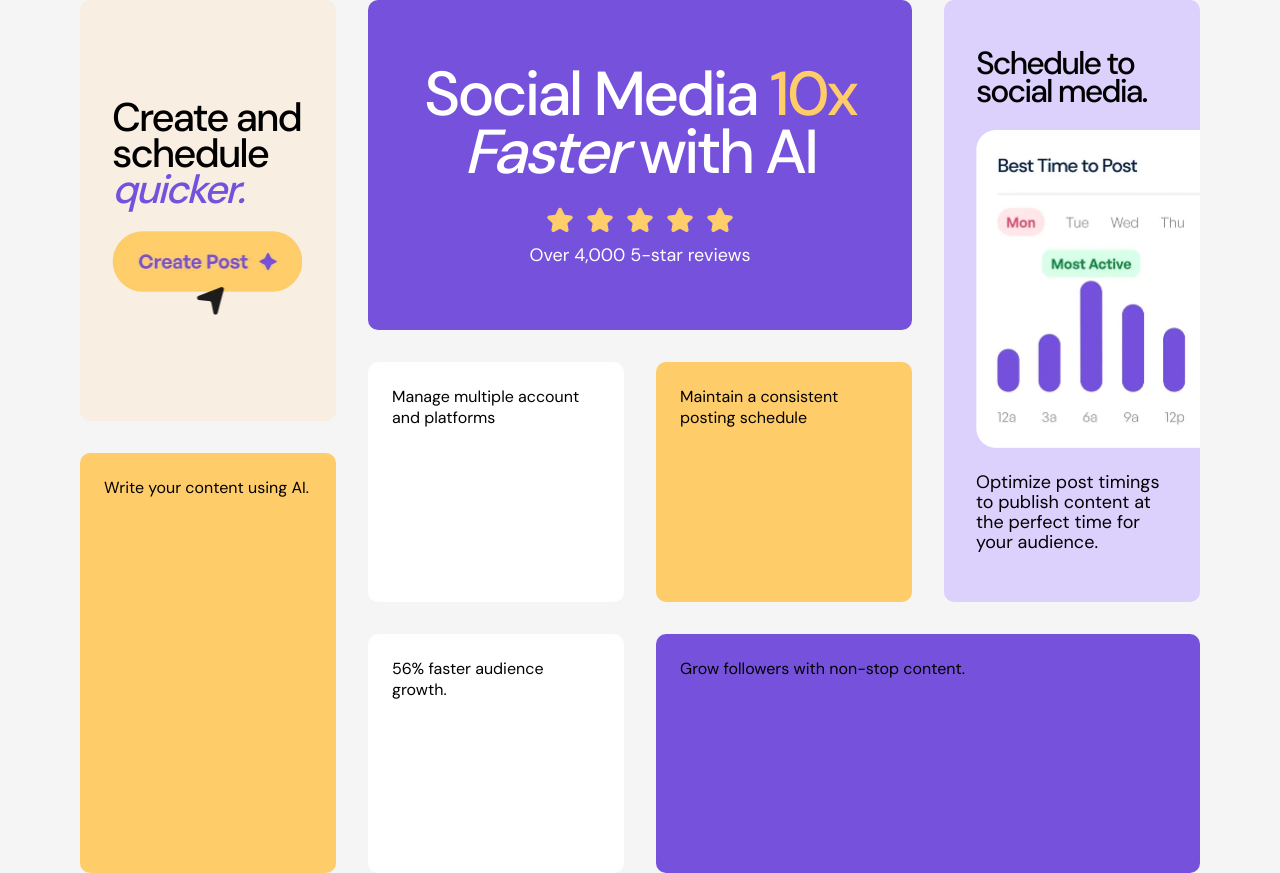
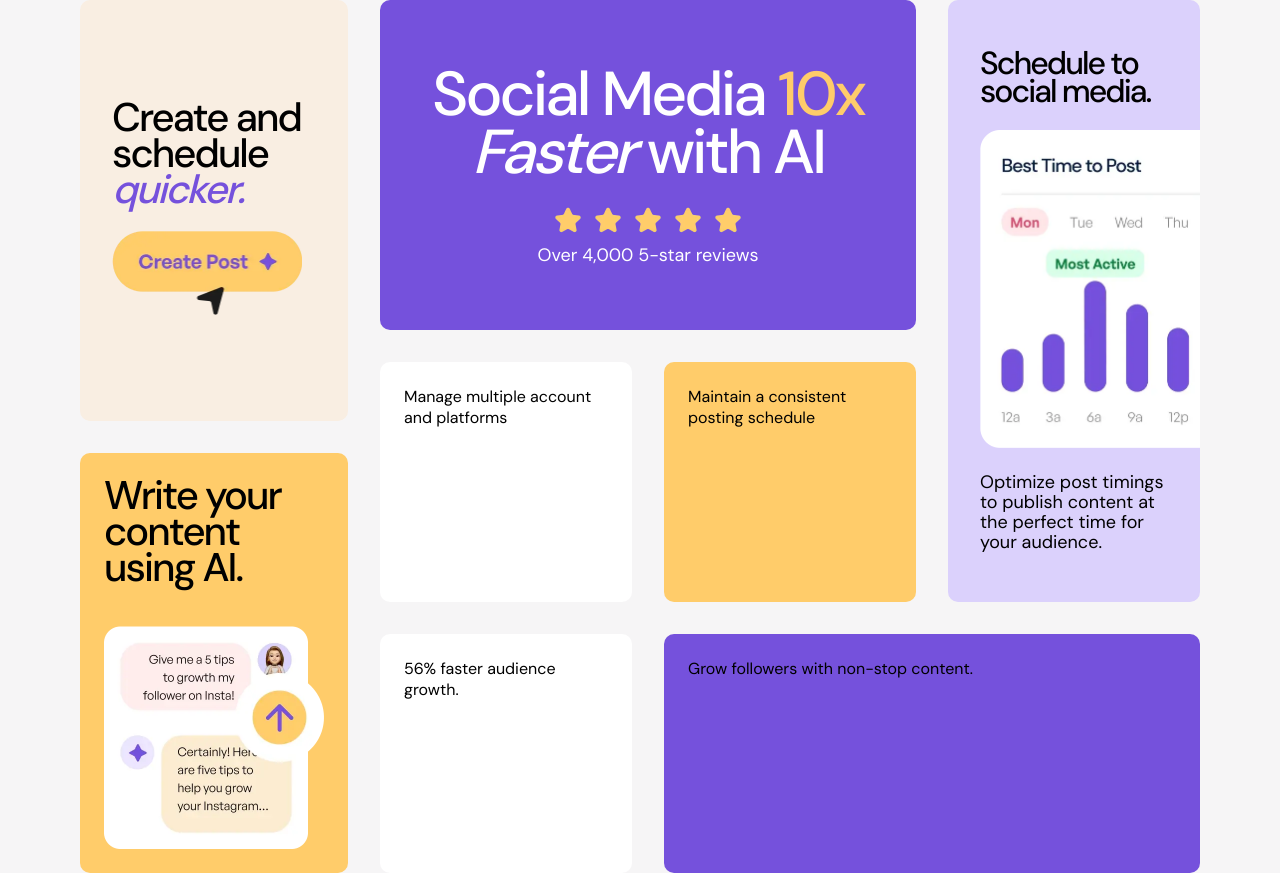
Before and after one commit to marcel-schmidt-dev/bento-grid, a plain HTML site: page index.html in a window 1280 px wide. Drawn offline with Linux system fonts and the light colour scheme.

Commit message:
Refactor HTML and CSS for grid layout and add AI content illustration

```diff
--- a/index.html
+++ b/index.html
@@ -26,7 +26,10 @@
           Optimize post timings to publish content at the perfect time for your audience.
         </span>
       </div>
-      <div>Write your content using AI.</div>
+      <div>
+        <span class="text-preset-2">Write your content using AI.</span>
+        <img src="./assets/images/illustration-ai-content.webp" />
+      </div>
       <div>Manage multiple account and platforms</div>
       <div>Maintain a consistent posting schedule</div>
       <div>56% faster audience growth.</div>
--- a/style.scss
+++ b/style.scss
@@ -99,6 +99,13 @@
         grid-column-end: 2;
         grid-row-start: 6;
         grid-row-end: 11;
+        display: flex;
+        flex-direction: column;
+        justify-content: space-between;
+
+        img {
+            max-width: 220px;
+        }
     }
 
     >div:nth-child(5) {
```
Also changed, not shown: style.css, 1 other file.
